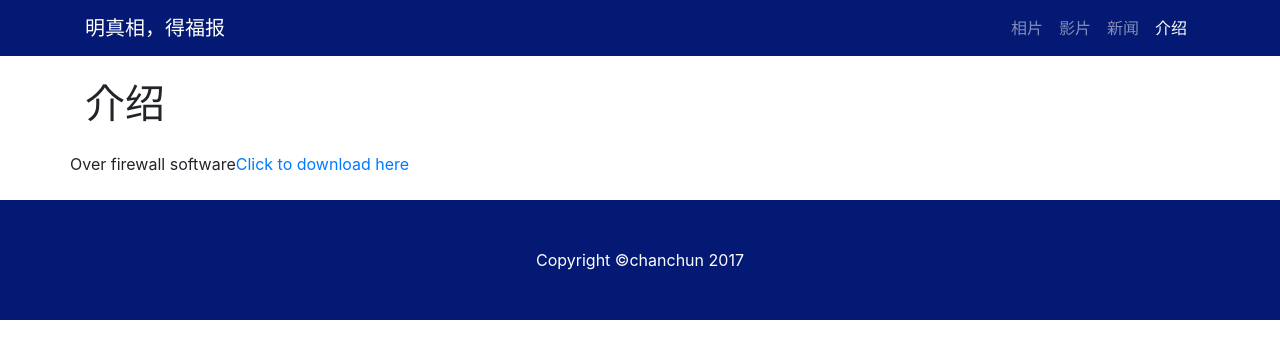
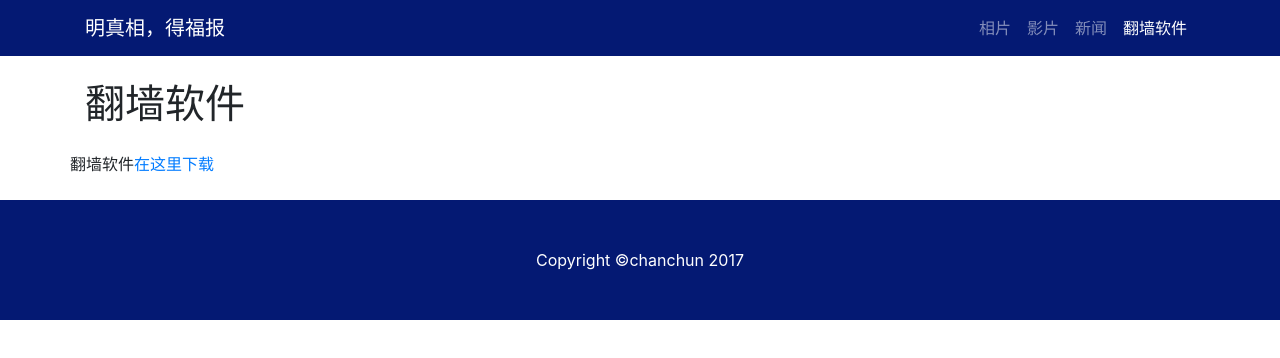
Before and after one commit to chanchun/chanchun, a website: page intro.html in a window 1280 px wide. Drawn offline with Linux system fonts and the light colour scheme.

Commit message:
add soft

```diff
--- a/intro.html
+++ b/intro.html
@@ -39,7 +39,7 @@
               <a class="nav-link" href="news.html">新闻</a>
             </li>
             <li class="nav-item">
-              <a class="nav-link active" href="intro.html">介绍
+              <a class="nav-link active" href="intro.html">翻墙软件
                 <span class="sr-only">(current)</span>
               </a>
             </li>
@@ -51,10 +51,10 @@
     <!-- Page Content -->
     <div class="container">
 
-      <h1 class="my-4 text-center text-lg-left">介绍</h1>
+      <h1 class="my-4 text-center text-lg-left">翻墙软件</h1>
 
       <div class="row text-center text-lg-left">
-        Over firewall software <a href="./softs/fg761p.zip" download>Click to download here</a>
+        翻墙软件 <a href="./softs/fg761p.zip" download> 在这里下载</a>
       </div>
       <br/>
 
```
Also changed, not shown: news.html (+1 -1 lines), videos.html (+1 -1 lines).
